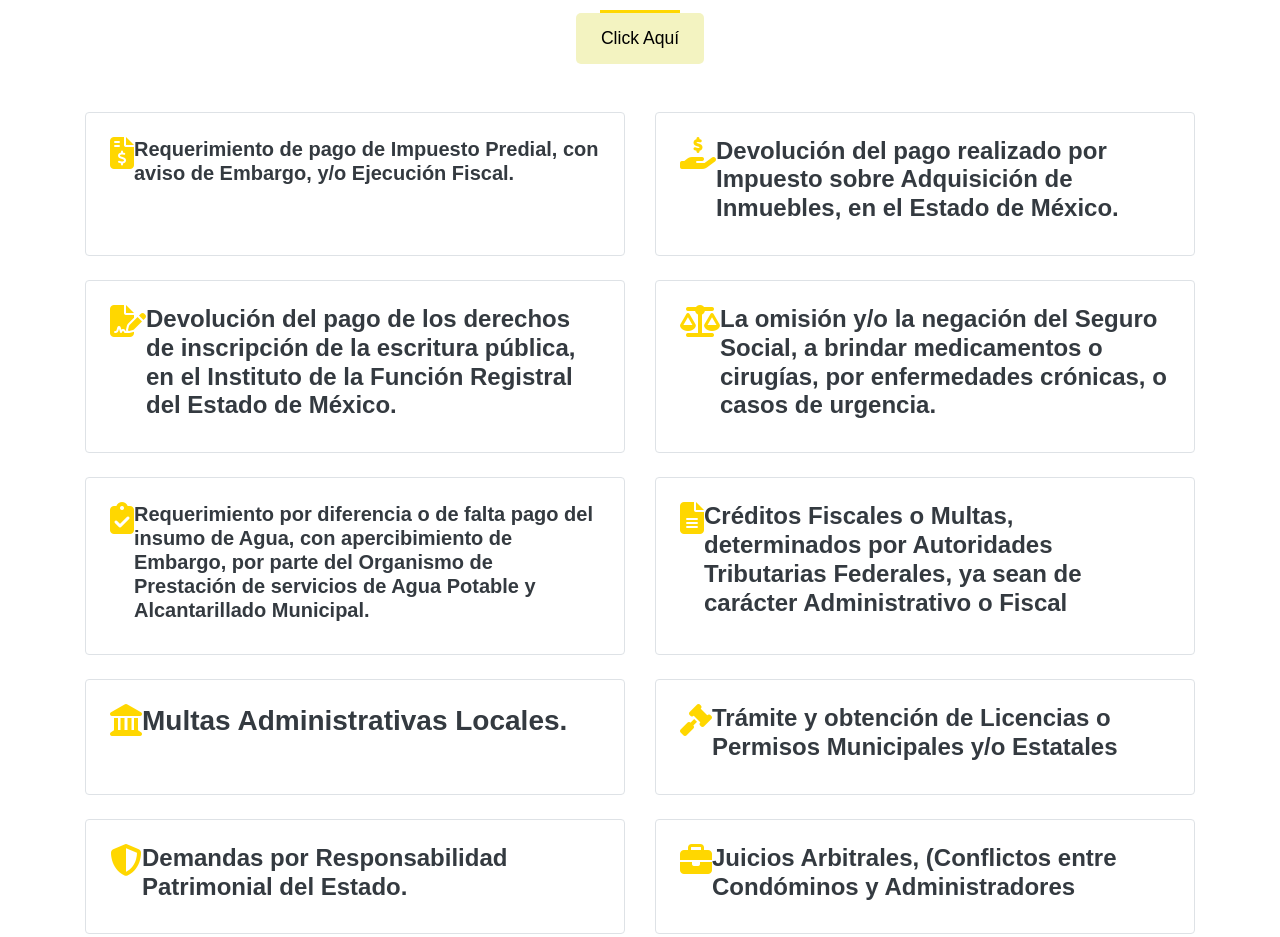
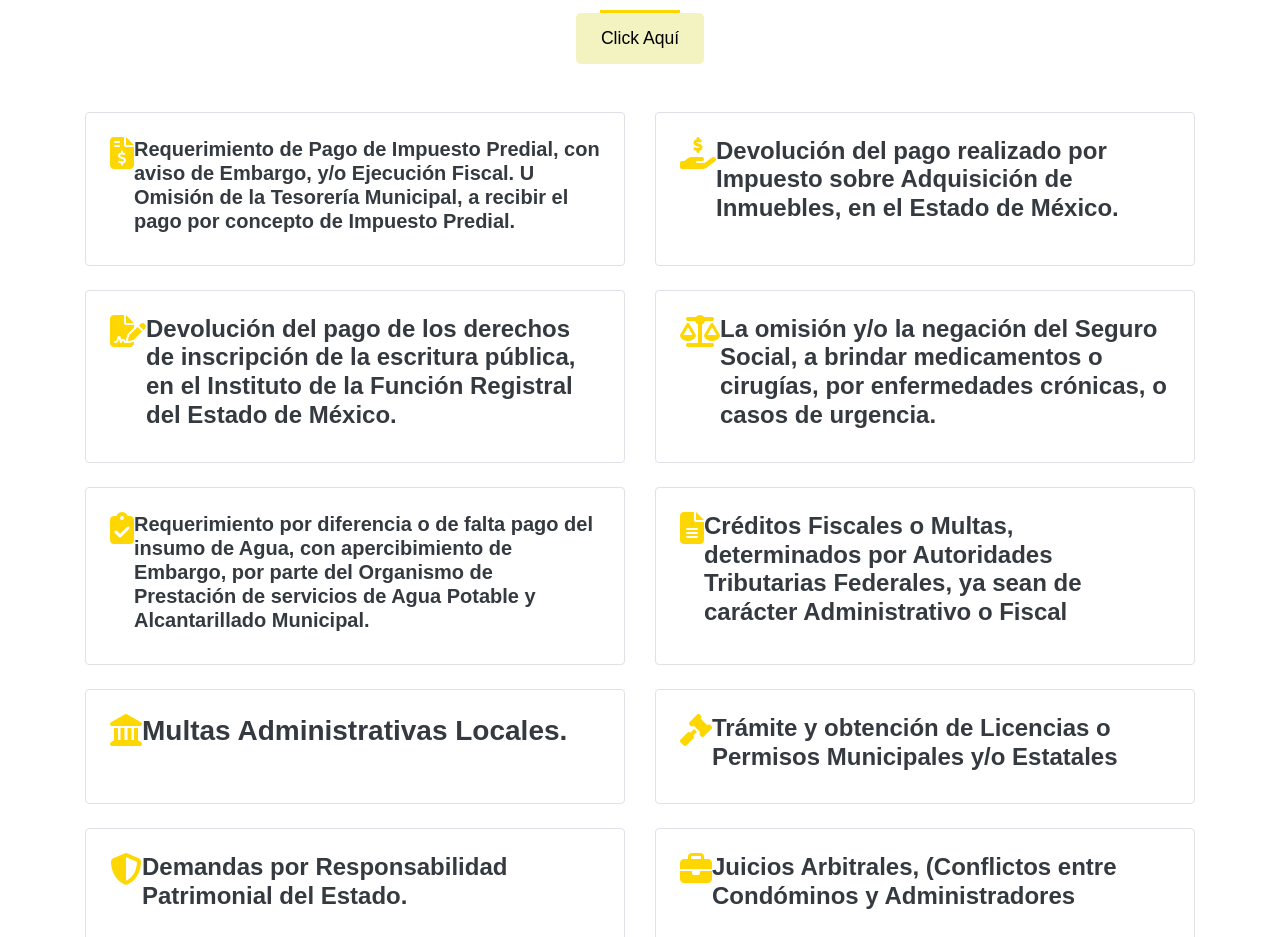
Before and after one commit to TalomarCL/TalomarCL.github.io, a plain HTML site: page index.html in a window 1280 px wide. Shown: the part 1700-2637 px from the top of the page. Drawn offline with nearby package versions, Linux system fonts and the light colour scheme.

Commit message:
Update index.html

```diff
--- a/index.html
+++ b/index.html
@@ -302,7 +302,7 @@ Humanos, Sociales y Económicos.</span></p>
  través de los <span class="resaltado">Juicios Administrativos</span> ante los
  Tribunales de Justicia Administrativa, Federales y Estatales, así como de
  los <span class="resaltado">Juicios de Amparo</span> presentados en los Juzgados de
- Distrito, o los Tribunales Colegiados de Circuito, con jurisdicción en su Entidad Federativa . .</p>
+ Distrito, o los Tribunales Colegiados de Circuito, con jurisdicción en su Entidad Federativa.</p>
       <p><a href="agenda.html" class="btn btn-dorado">Agendar una cita</a></p>
     </div>
   </section>
@@ -328,7 +328,11 @@ Humanos, Sociales y Económicos.</span></p>
               <i class="fas fa-file-invoice-dollar fa-2x"></i>
             </div>
             <div>
-              <h5 class="text-dark font-weight-bold mb-2 ">Requerimiento de pago de Impuesto Predial, con aviso de Embargo, y/o Ejecución Fiscal.</h4>
+              <h5 class="text-dark font-weight-bold mb-2 ">Requerimiento de Pago de Impuesto Predial,
+con aviso de Embargo, y/o Ejecución Fiscal.
+U
+Omisión de la Tesorería Municipal, a recibir el
+pago por concepto de Impuesto Predial.</h4>
 
             </div>
           </div>
```
